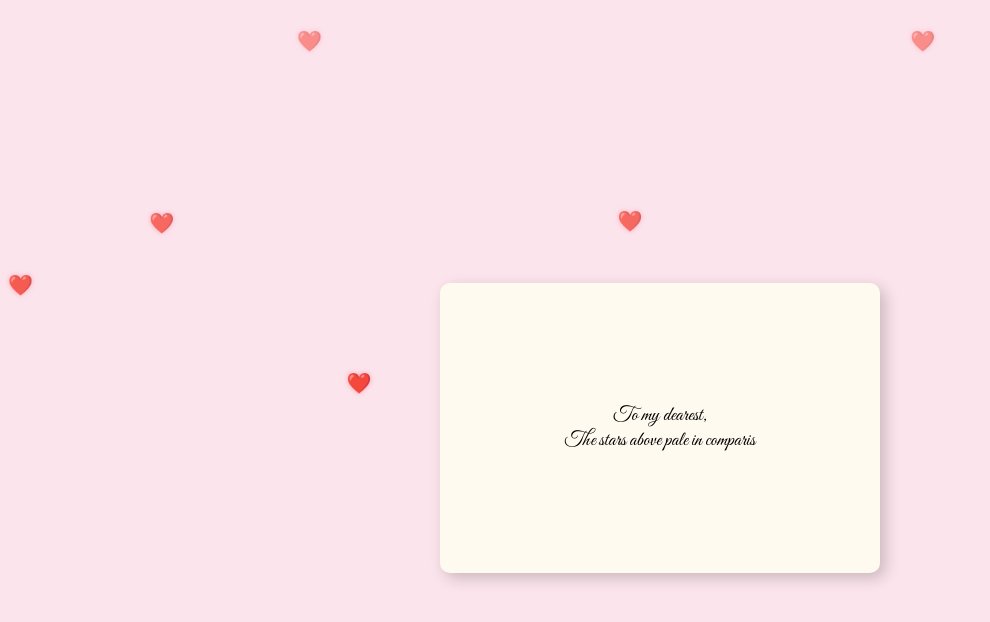
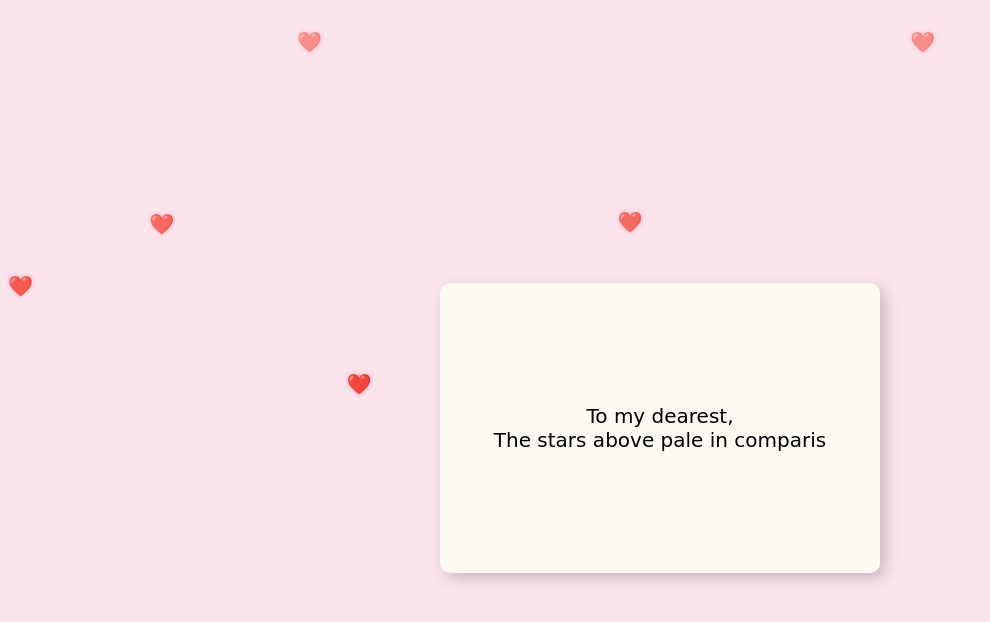
Before and after one commit to Parth-Bansal06/Timeless_Love_Letter, a plain HTML site: page index.html in a window 1280 px wide. Shown: the whole page, without its empty margins (0-990 px from the left). Drawn offline with Linux system fonts and the light colour scheme.

Commit message:
Update index.html
retro letter

```diff
--- a/index.html
+++ b/index.html
@@ -5,7 +5,7 @@
     <meta name="viewport" content="width=device-width, initial-scale=1.0">
     <title>Timeless Love Letter</title>
     <link rel="stylesheet" href="styles.css">
-    <link href="https://fonts.googleapis.com/css2?family=Great+Vibes&display=swap" rel="stylesheet">
+<link href="https://fonts.googleapis.com/css2?family=Special+Elite&family=Cormorant+Garamond:wght@400;600&display=swap" rel="stylesheet">
 </head>
 <body>
 
```
